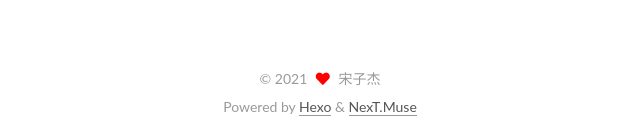
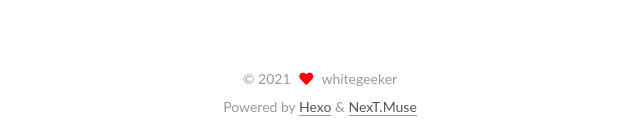
Before and after one commit to WhiteGeeker/whitegeeker.github.io, a plain HTML site: page 2021/10/07/公告1/index.html in a window 1280 px wide. Shown: the part 659-797 px from the top of the page, 320-960 px from the left. Drawn offline with Linux system fonts and the light colour scheme.

Commit message:
Site updated: 2021-10-24 19:09:17

```diff
--- a/2021/10/07/公告1/index.html
+++ b/2021/10/07/公告1/index.html
@@ -27,7 +27,7 @@
 <meta property="og:locale" content="en_US">
 <meta property="article:published_time" content="2021-10-07T13:01:43.889Z">
 <meta property="article:modified_time" content="2021-10-19T14:08:18.080Z">
-<meta property="article:author" content="宋子杰">
+<meta property="article:author" content="whitegeeker">
 <meta name="twitter:card" content="summary">
 
 <link rel="canonical" href="http://example.com/2021/10/07/%E5%85%AC%E5%91%8A1/">
@@ -152,7 +152,7 @@
 
     <span hidden itemprop="author" itemscope itemtype="http://schema.org/Person">
       <meta itemprop="image" content="/images/avatar.gif">
-      <meta itemprop="name" content="宋子杰">
+      <meta itemprop="name" content="whitegeeker">
       <meta itemprop="description" content="">
     </span>
 
@@ -274,7 +274,7 @@
 
       <div class="site-overview-wrap sidebar-panel">
         <div class="site-author motion-element" itemprop="author" itemscope itemtype="http://schema.org/Person">
-  <p class="site-author-name" itemprop="name">宋子杰</p>
+  <p class="site-author-name" itemprop="name">whitegeeker</p>
   <div class="site-description" itemprop="description"></div>
 </div>
 <div class="site-state-wrap motion-element">
@@ -314,7 +314,7 @@
   <span class="with-love">
     <i class="fa fa-heart"></i>
   </span>
-  <span class="author" itemprop="copyrightHolder">宋子杰</span>
+  <span class="author" itemprop="copyrightHolder">whitegeeker</span>
 </div>
   <div class="powered-by">Powered by <a href="https://hexo.io/" class="theme-link" rel="noopener" target="_blank">Hexo</a> & <a href="https://muse.theme-next.org/" class="theme-link" rel="noopener" target="_blank">NexT.Muse</a>
   </div>
```
Also changed, not shown: 2021/10/10/编程网站自学推荐/index.html (+4 -4 lines), 2021/10/17/这些工具让你高效开发/index.html (+4 -4 lines), 2021/10/18/cmd指令一箩筐/index.html (+4 -4 lines), archives/2021/10/index.html (+3 -3 lines), archives/2021/index.html (+3 -3 lines), archives/index.html (+3 -3 lines), index.html (+7 -7 lines), index/index.html (+3 -3 lines).
